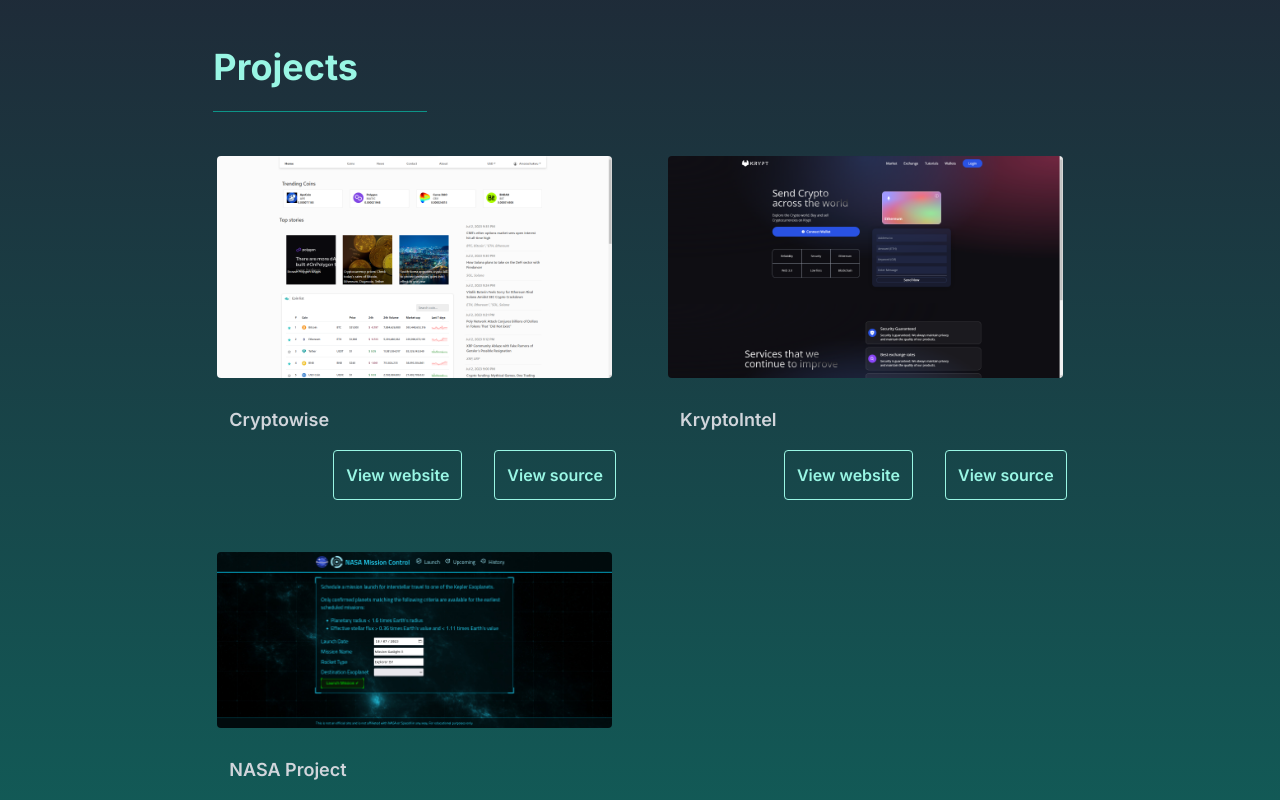
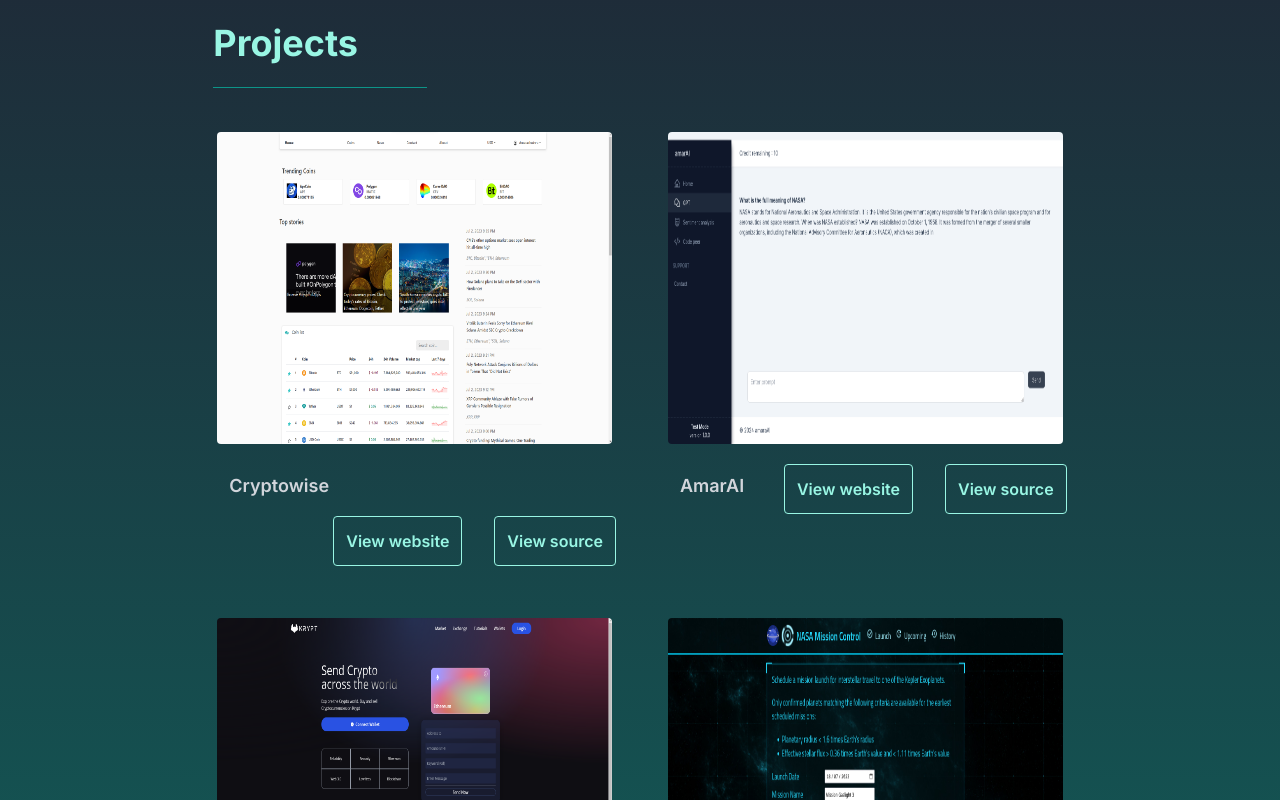
Before and after one commit to CodieCoder/Portfolio, a Next.js app: page / in a window 1280 px wide. Shown: the part 2840-3640 px from the top of the page. Built offline with nearby package versions, Linux system fonts and the light colour scheme; no server answers.

Commit message:
Added amarAI project and made some corrections

```diff
--- a/src/app/_components/_sections/about.tsx
+++ b/src/app/_components/_sections/about.tsx
@@ -105,9 +105,8 @@
           also provide a delightful user experience. Whether it's optimizing
           performance, implementing scalable architectures, or staying
           up-to-date with the latest industry trends, I am dedicated to pushing
-          the boundaries of what's possible in web development. I look forward
-          to utilizing my skills and experience to create impactful solutions
-          that actually make a difference in people's lives.
+          the boundaries of what's possible in software development. I am open
+          to new opportunites and challenges.
           <br />
           <br />
           <a href='#experience'>
--- a/src/app/_components/_sections/constants.ts
+++ b/src/app/_components/_sections/constants.ts
@@ -1,7 +1,7 @@
-import { TechStackCategories } from "../_icons"
-import ProjectsScreenshotList from "../_icons/projects"
-import SchoolsLogo from "../_icons/schools"
-import { ITechStacks } from "./types"
+import { TechStackCategories } from "../_icons";
+import ProjectsScreenshotList from "../_icons/projects";
+import SchoolsLogo from "../_icons/schools";
+import { IProjectList, ITechStacks } from "./types";
 
 export enum TechStackEnum {
   All = "All",
@@ -63,7 +63,7 @@
       "Installation and maintenance of computer networking.",
     ],
   },
-]
+];
 
 export const techStack_head: ITechStacks[] = [
   {
@@ -81,28 +81,34 @@
     md: "DB",
     stack: TechStackCategories.DB,
   },
-]
+];
 
-export const projectsList = [
+export const projectsList: IProjectList[] = [
   {
     name: "Cryptowise",
-    webiste: "cryptowise.netlify.app",
+    website: "cryptowise.netlify.app",
     screenshot: ProjectsScreenshotList.Site1,
     github: "github.com/CodieCoder/cryptoIntel",
   },
   {
+    name: "AmarAI",
+    website: "amar-ai.vercel.app",
+    screenshot: ProjectsScreenshotList.Site4,
+    github: "github.com/CodieCoder/amarAI-UI",
+  },
+  {
     name: "KryptoIntel",
-    webiste: "kryptointel.netlify.app/",
+    website: "kryptointel.netlify.app/",
     screenshot: ProjectsScreenshotList.Site2,
     github: "github.com/CodieCoder/kryptoIntel-Blockchain",
   },
   {
     name: "NASA Project",
-    webiste: "github.com/CodieCoder/NasaProject",
+    website: "github.com/CodieCoder/NasaProject",
     screenshot: ProjectsScreenshotList.Site3,
     github: "github.com/CodieCoder/NasaProject",
   },
-]
+];
 
 export enum SocialIconsEnum {
   LinkedIn = "LinkedIn",
@@ -126,7 +132,7 @@
     link: "twitter.com/SuperKindaBreed",
     color: "hover:text-sky-400",
   },
-]
+];
 
 export const CertificationList = [
   {
@@ -157,4 +163,4 @@
     link: "https://simpli.app.link/e/sm3HJEebAsb",
     logo: SchoolsLogo.Simplilearn,
   },
-]
+];
--- a/src/app/_components/_sections/projects.tsx
+++ b/src/app/_components/_sections/projects.tsx
@@ -1,57 +1,59 @@
-import React from "react"
-import Image from "next/image"
-import Section from "../_sectionContainer"
-import { SectionTypes } from "../_sectionContainer/constant"
-import HeroButton from "../_buttons/HeroButton"
-import { projectsList } from "./constants"
-import { IProjectsRender } from "./types"
+import React from "react";
+import Image from "next/image";
+import Section from "../_sectionContainer";
+import { SectionTypes } from "../_sectionContainer/constant";
+import HeroButton from "../_buttons/HeroButton";
+import { projectsList } from "./constants";
+import { IProjectsRender } from "./types";
 
 const ProjectRender: React.FC<IProjectsRender> = ({ projects }) => {
   return projects.map((project, index) => (
-    <div className="font-semibold" key={index}>
+    <div className='font-semibold' key={index}>
       <Image
+        // width={600}
+        // height={1000}
         src={project.screenshot}
         alt={project.name}
-        className="rounded-lg border-4 border-transparent hover:border-teal-500"
+        className='rounded-lg border-4 border-transparent hover:border-teal-500 h-[20rem]'
       />
 
-      <div className="float-left mt-6 ml-4 text-lg text-gray-300">
+      <div className='float-left mt-6 ml-4 text-lg text-gray-300'>
         {project.name}
       </div>
-      <div className="float-right">
+      <div className='float-right'>
         <HeroButton
-          className="ml-8  mt-4"
+          className='ml-8  mt-4'
           onClick={() => {
-            window.open(`https://${project.webiste}`, "_blank")
+            window.open(`https://${project.website}`, "_blank");
           }}
         >
           View website
         </HeroButton>
         <HeroButton
-          className="ml-8 mt-4"
+          className='ml-8 mt-4'
           onClick={() => {
-            window.open(`https://${project.github}`, "_blank")
+            window.open(`https://${project.github}`, "_blank");
           }}
         >
           View source
         </HeroButton>
       </div>
     </div>
-  ))
-}
+  ));
+};
 
 const Projects = () => {
   return (
-    <Section.Container id="projects" type={SectionTypes.Projects}>
+    <Section.Container id='projects' type={SectionTypes.Projects}>
       <br />
       <br />
-      <Section.Title className="pt-10 text-4xl">Projects</Section.Title>
-      <hr className="w-4/6 lg:w-3/12 border-teal-600 mt-6" />
-      <div className="mt-10 grid lg:grid-cols-2 gap-12 pb-8">
+      <Section.Title className='pt-10 text-4xl'>Projects</Section.Title>
+      <hr className='w-4/6 lg:w-3/12 border-teal-600 mt-6' />
+      <div className='mt-10 grid lg:grid-cols-2 gap-12 pb-8'>
         <ProjectRender projects={projectsList} />
       </div>
     </Section.Container>
-  )
-}
+  );
+};
 
-export default Projects
+export default Projects;
--- a/src/app/_components/_sections/types.ts
+++ b/src/app/_components/_sections/types.ts
@@ -14,10 +14,12 @@
 }
 
 export interface IProjectsRender {
-  projects: {
-    name: string;
-    webiste: string;
-    screenshot: StaticImageData;
-    github: string;
-  }[];
+  projects: IProjectList[];
 }
+
+export interface IProjectList {
+  name: string;
+  website: string;
+  screenshot: StaticImageData;
+  github: string;
+}
```
Also changed, not shown: src/app/_components/_icons/projects.tsx (+7 -5 lines), src/app/images/site 4.png (added).
